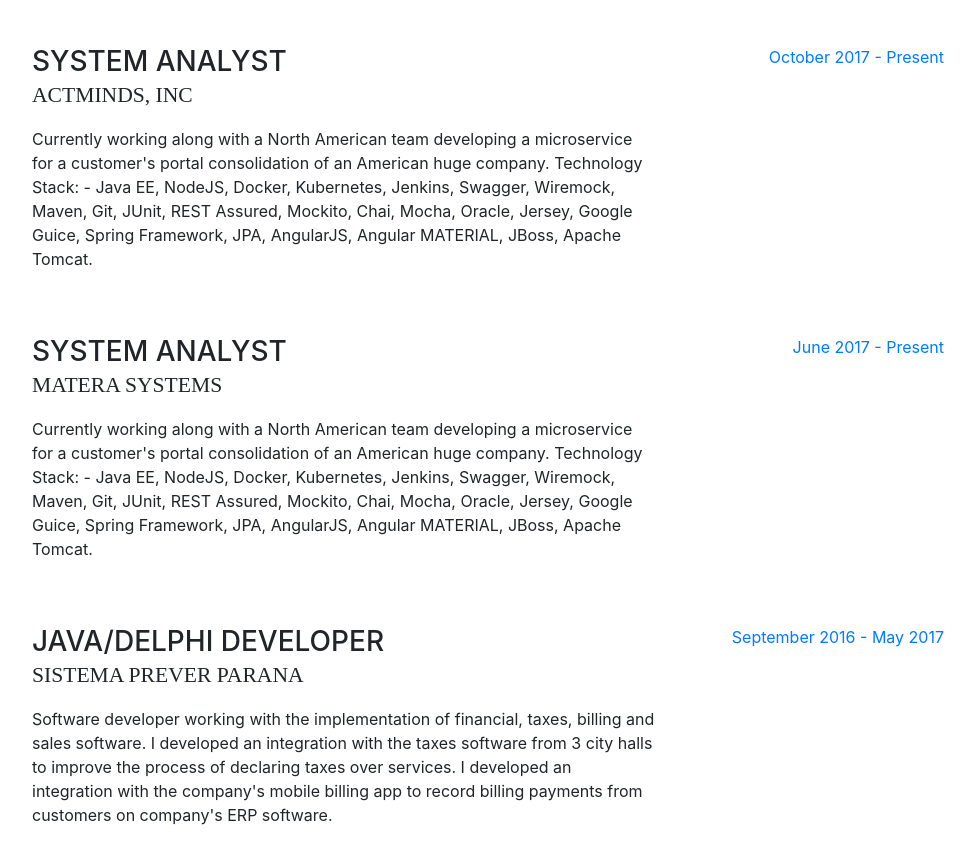
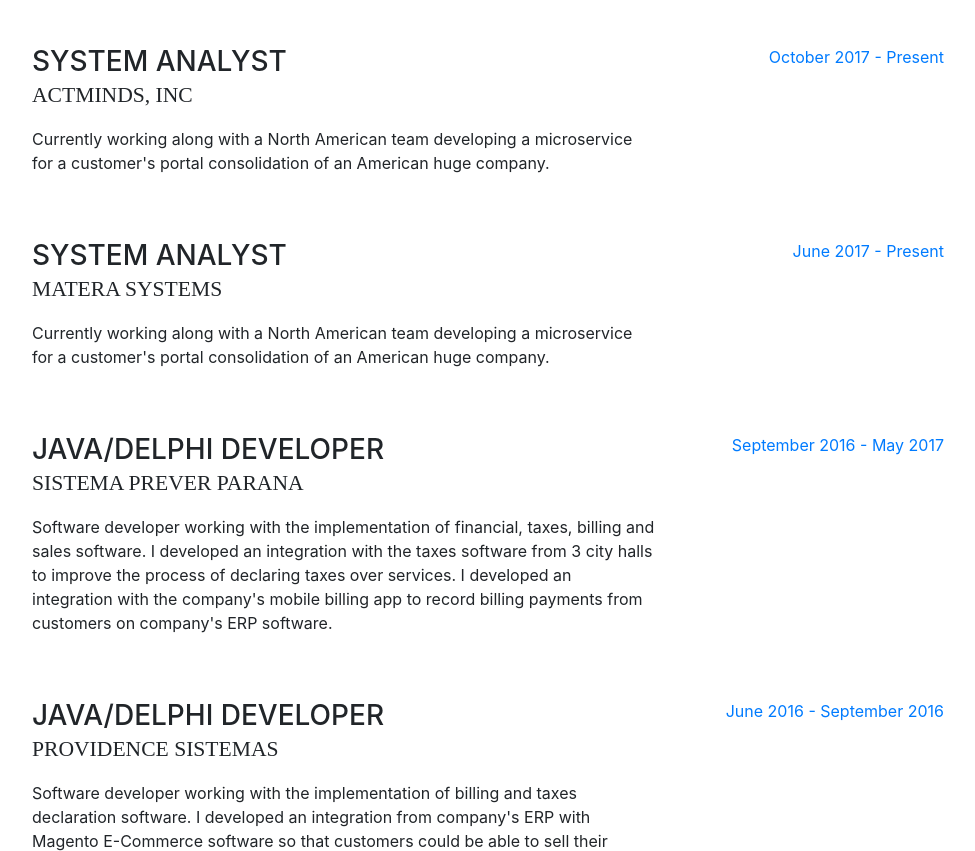
Before and after one commit to willianmga/willianmga.github.io, a website with bundled scripts: page resume/index.html in a window 1280 px wide. Shown: the part 889-1740 px from the top of the page, without its empty margins (288-1263 px from the left). Built offline with nearby package versions, Linux system fonts and the light colour scheme; a web font is replaced by a local one.

Commit message:
removing technology stack from resume

```diff
--- a/resume/index.html
+++ b/resume/index.html
@@ -109,10 +109,7 @@
             <div class="resume-content mr-auto">
               <h3 class="mb-0">System Analyst</h3>
               <div class="subheading mb-3">Actminds, Inc</div>
-              <p>Currently working along with a North American team developing a microservice for a customer's portal consolidation of an American huge company.
-
-                Technology Stack:
-                - Java EE, NodeJS, Docker, Kubernetes, Jenkins, Swagger, Wiremock, Maven, Git, JUnit, REST Assured, Mockito, Chai, Mocha, Oracle, Jersey, Google Guice, Spring Framework, JPA, AngularJS, Angular MATERIAL, JBoss, Apache Tomcat.</p>
+              <p>Currently working along with a North American team developing a microservice for a customer's portal consolidation of an American huge company.</p>
             </div>
             <div class="resume-date text-md-right">
               <span class="text-primary">October 2017 - Present</span>
@@ -123,10 +120,7 @@
             <div class="resume-content mr-auto">
               <h3 class="mb-0">System Analyst</h3>
               <div class="subheading mb-3">MATERA Systems</div>
-              <p>Currently working along with a North American team developing a microservice for a customer's portal consolidation of an American huge company.
-
-                Technology Stack:
-                - Java EE, NodeJS, Docker, Kubernetes, Jenkins, Swagger, Wiremock, Maven, Git, JUnit, REST Assured, Mockito, Chai, Mocha, Oracle, Jersey, Google Guice, Spring Framework, JPA, AngularJS, Angular MATERIAL, JBoss, Apache Tomcat.</p>
+              <p>Currently working along with a North American team developing a microservice for a customer's portal consolidation of an American huge company.</p>
             </div>
             <div class="resume-date text-md-right">
               <span class="text-primary">June 2017 - Present</span>
```
